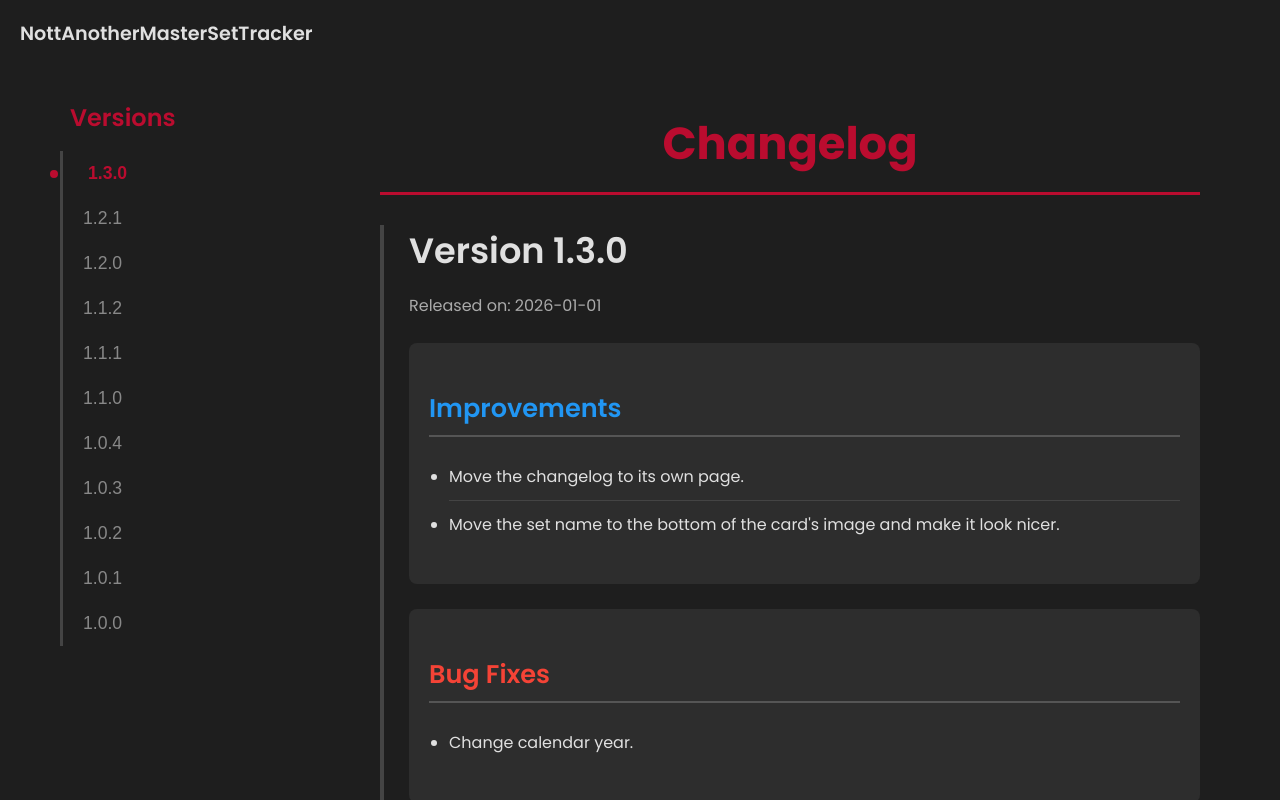
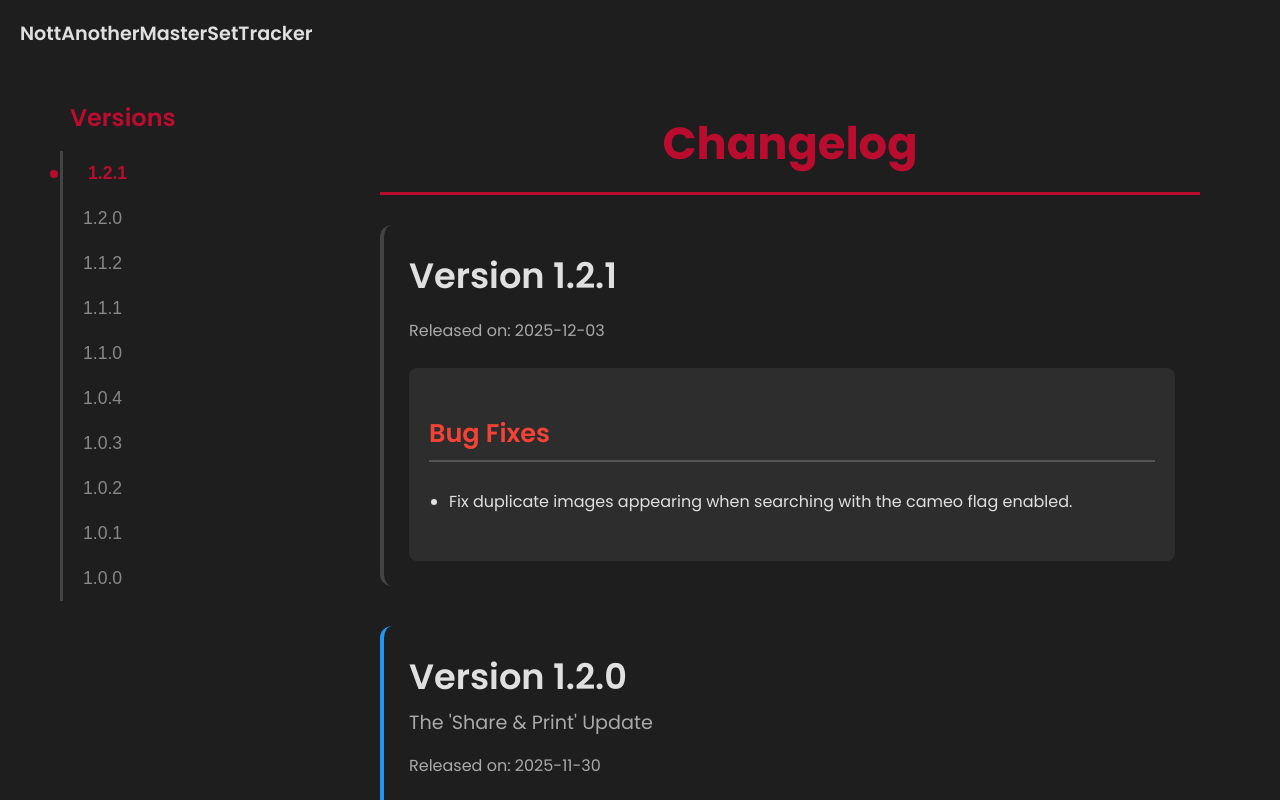
Before and after one commit to deepnimma/FrontNAMST, a React (Vite) app: page /changelog in a window 1280 px wide. Shown: the top 800 px of the page. Built offline with nearby package versions, Linux system fonts and the light colour scheme.

Commit message:
more stuff

```diff
--- a/public/changelog.json
+++ b/public/changelog.json
@@ -1,13 +1,4 @@
 [
-    {
-        "version": "1.3.0",
-        "date": "2026-01-01",
-        "changes": [
-            { "category": "fixes", "description": "Change calendar year." },
-            { "category": "improvements", "description": "Move the changelog to its own page."},
-            { "category": "improvements", "description": "Move the set name to the bottom of the card's image and make it look nicer."}
-        ]
-    },
     {
         "version": "1.2.1",
         "date": "2025-12-03",
@@ -18,6 +9,7 @@
     {
         "version": "1.2.0",
         "date": "2025-11-30",
+        "title": "The 'Share & Print' Update",
         "changes": [
             { "category": "new", "description": "Add a button to print out the cards currently displayed in search." },
             { "category": "new", "description": "Reflect the search bar in the website url to make it easier to share." },
@@ -101,6 +93,7 @@
     {
         "version": "1.0.0",
         "date": "2025-11-21",
+        "title": "Initial Release",
         "changes": [
             { "category": "new", "description": "Initial release of NottDex." }
         ]
--- a/src/components/ChangelogPage.tsx
+++ b/src/components/ChangelogPage.tsx
@@ -2,6 +2,13 @@ import React, { useEffect, useState, useRef } from 'react';
 import { Link } from 'react-router-dom';
 import type { ChangelogEntry } from '../lib/types';
 import '../styles/ChangelogPage.css';
+
+const getVersionType = (version: string): 'major' | 'minor' | 'patch' => {
+    const parts = version.split('.').map(Number);
+    if (parts[2] > 0) return 'patch';
+    if (parts[1] > 0) return 'minor';
+    return 'major';
+};
 
 const ChangelogPage: React.FC = () => {
     const [changelogData, setChangelogData] = useState<ChangelogEntry[]>([]);
@@ -31,7 +38,6 @@ const ChangelogPage: React.FC = () => {
     }, []);
 
     useEffect(() => {
-        // The top margin is set to -80px to account for the 80px top padding on the page.
         const topMargin = -80;
         observer.current = new IntersectionObserver(
             (entries) => {
@@ -75,10 +81,12 @@ const ChangelogPage: React.FC = () => {
                     {error && <p className="error-message">{error}</p>}
                     {changelogData.length > 0 ? (
                         changelogData.map(entry => {
+                            const versionType = getVersionType(entry.version);
                             const categorizedChanges = {
                                 new: entry.changes.filter(c => c.category === 'new'),
                                 improvements: entry.changes.filter(c => c.category === 'improvements'),
                                 fixes: entry.changes.filter(c => c.category === 'fixes'),
+                                cards: entry.changes.filter(c => c.category === 'cards'),
                             };
 
                             return (
@@ -88,9 +96,12 @@ const ChangelogPage: React.FC = () => {
                                     ref={el => {
                                         if (el) versionRefs.current[entry.version] = el;
                                     }}
-                                    className="version-section"
+                                    className={`version-section ${versionType}`}
                                 >
-                                    <h2 className="version-title">Version {entry.version}</h2>
+                                    <div className="version-header">
+                                        <h2 className="version-title">Version {entry.version}</h2>
+                                        {entry.title && <p className="version-subtitle">{entry.title}</p>}
+                                    </div>
                                     <p className="release-date">Released on: {entry.date}</p>
                                     <div className="changes-container">
                                         {categorizedChanges.new.length > 0 && (
@@ -118,6 +129,16 @@ const ChangelogPage: React.FC = () => {
                                                 <h3 className="category-title fixes">Bug Fixes</h3>
                                                 <ul className="changes-list">
                                                     {categorizedChanges.fixes.map((item, index) => (
+                                                        <li key={index} className="change-item">{item.description}</li>
+                                                    ))}
+                                                </ul>
+                                            </div>
+                                        )}
+                                        {categorizedChanges.cards.length > 0 && (
+                                            <div className="change-category">
+                                                <h3 className="category-title cards">Card Updates</h3>
+                                                <ul className="changes-list">
+                                                    {categorizedChanges.cards.map((item, index) => (
                                                         <li key={index} className="change-item">{item.description}</li>
                                                     ))}
                                                 </ul>
--- a/src/lib/types.ts
+++ b/src/lib/types.ts
@@ -12,12 +12,13 @@ export interface CardImage {
 }
 
 export interface ChangeItem {
-    category: 'new' | 'improvements' | 'fixes';
+    category: 'new' | 'improvements' | 'fixes' | 'cards';
     description: string;
 }
 
 export interface ChangelogEntry {
     version: string;
     date: string;
+    title?: string; // Optional title for the version
     changes: ChangeItem[];
 }
--- a/src/styles/ChangelogPage.css
+++ b/src/styles/ChangelogPage.css
@@ -1,11 +1,11 @@
 .changelog-page-wrapper {
     display: flex;
-    justify-content: center; /* Changed to center */
+    justify-content: center;
     position: relative;
     background-color: #1e1e1e;
     min-height: 100vh;
     flex-direction: row-reverse;
-    overscroll-behavior: none; /* Prevents the rubber band scroll effect */
+    overscroll-behavior: none;
 }
 
 .changelog-header {
@@ -28,7 +28,6 @@
     position: relative;
     width: 100%;
     max-width: 900px;
-    /* margin: 0 auto; removed this to allow flexbox to center it */
 }
 
 .home-link-button {
@@ -64,21 +63,43 @@
 
 .version-section {
     margin-bottom: 40px;
-    border-left: 4px solid #444;
-    padding-left: 25px;
-    transition: border-color 0.3s ease;
-    scroll-margin-top: 140px; /* Increased to clear sticky header/nav on mobile */
+    padding: 25px;
+    border-radius: 12px;
+    transition: border-color 0.3s ease, box-shadow 0.3s ease;
+    scroll-margin-top: 140px;
 }
 
-.version-section:hover {
-    border-left-color: #BA0C2F;
+.version-section.major {
+    border: 2px solid #BA0C2F;
+    box-shadow: 0 0 15px rgba(186, 12, 47, 0.3);
+}
+
+.version-section.minor {
+    border-left: 4px solid #2196f3;
+}
+
+.version-section.patch {
+    border-left: 4px solid #444;
+}
+
+.version-header {
+    display: flex;
+    flex-direction: column;
+    margin-bottom: 8px;
 }
 
 .version-title {
     font-size: 2.2rem;
     font-weight: 600;
     color: #e0e0e0;
-    margin-bottom: 8px;
+    margin: 0;
+}
+
+.version-subtitle {
+    font-size: 1.2rem;
+    font-style: italic;
+    color: #aaa;
+    margin: 5px 0 0 0;
 }
 
 .release-date {
@@ -110,6 +131,7 @@
 .category-title.new { color: #4caf50; }
 .category-title.improvements { color: #2196f3; }
 .category-title.fixes { color: #f44336; }
+.category-title.cards { color: #ff9800; }
 
 .changes-list {
     list-style-type: disc;
@@ -127,11 +149,10 @@
     border-bottom: none;
 }
 
-/* --- Version Tree (Desktop) --- */
 .version-tree {
     position: sticky;
     top: 100px;
-    width: 260px; /* Increased width */
+    width: 260px;
     margin-right: 20px;
     margin-left: 20px;
     align-self: flex-start;
@@ -141,7 +162,7 @@
 }
 
 .tree-title {
-    font-size: 1.5rem; /* Larger title */
+    font-size: 1.5rem;
     font-weight: 600;
     color: #BA0C2F;
     margin-top: 0;
@@ -154,18 +175,18 @@
     list-style: none;
     padding: 0;
     margin: 0;
-    border-left: 3px solid #444; /* Thicker border */
+    border-left: 3px solid #444;
 }
 
 .version-tree li button {
     background: none;
     border: none;
     color: #888;
-    padding: 12px 20px; /* Larger padding */
+    padding: 12px 20px;
     width: 100%;
     text-align: left;
     cursor: pointer;
-    font-size: 1.1rem; /* Larger font */
+    font-size: 1.1rem;
     transition: color 0.2s, transform 0.2s;
     position: relative;
 }
@@ -184,16 +205,15 @@
 .version-tree li.active button::before {
     content: '';
     position: absolute;
-    left: -18px; /* Adjusted for thicker border */
+    left: -18px;
     top: 50%;
     transform: translateY(-50%);
-    width: 8px; /* Larger dot */
+    width: 8px;
     height: 8px;
     background-color: #BA0C2F;
     border-radius: 50%;
 }
 
-/* --- Mobile / Tablet Styles --- */
 @media (max-width: 1024px) {
     .changelog-page-wrapper {
         flex-direction: column;
@@ -223,7 +243,7 @@
         width: 100%;
         margin: 0;
         padding: 10px 20px;
-        background-color: #1e1e1e; /* Background to cover content when scrolling */
+        background-color: #1e1e1e;
         z-index: 900;
         border-bottom: 1px solid #333;
         box-shadow: 0 4px 6px rgba(0,0,0,0.2);
@@ -240,13 +260,12 @@
         border-left: none;
         gap: 10px;
         padding-bottom: 5px;
-        /* Hide scrollbar for cleaner look */
-        scrollbar-width: none; /* Firefox */
-        -ms-overflow-style: none;  /* IE 10+ */
+        scrollbar-width: none;
+        -ms-overflow-style: none;
     }
 
     .version-tree ul::-webkit-scrollbar {
-        display: none;  /* Chrome/Safari */
+        display: none;
     }
 
     .version-tree li button {
@@ -256,7 +275,7 @@
         font-size: 0.9rem;
         white-space: nowrap;
         color: #e0e0e0;
-        transform: none !important; /* Disable hover transform on mobile */
+        transform: none !important;
     }
 
     .version-tree li.active button {
```
